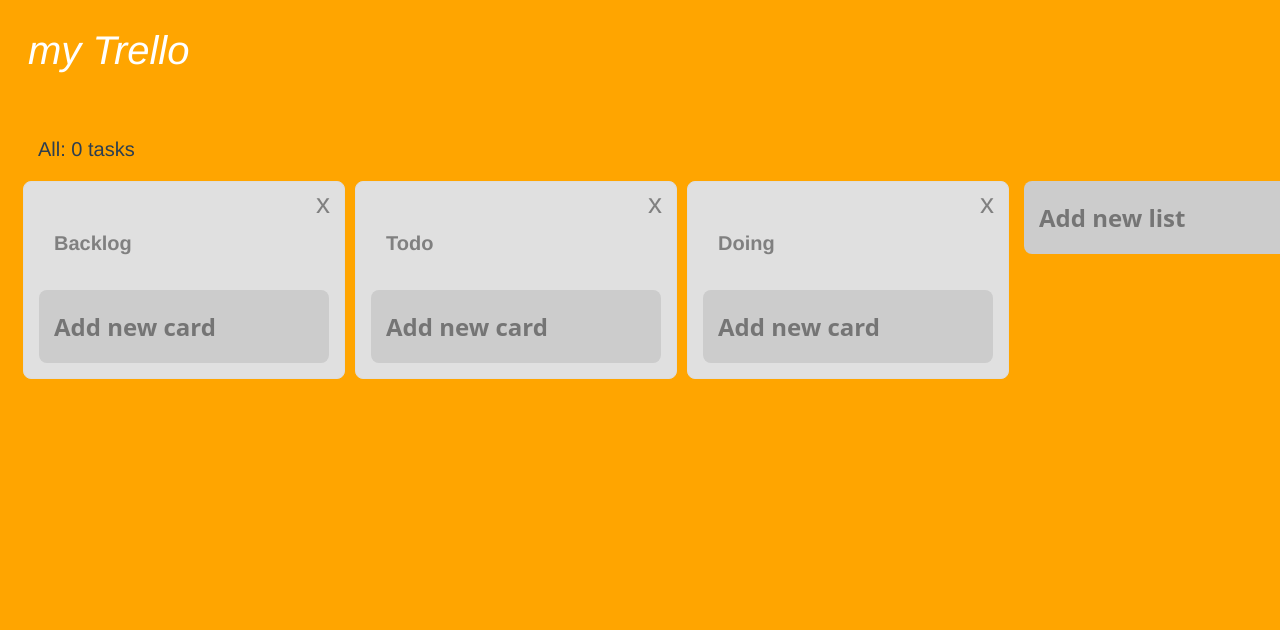
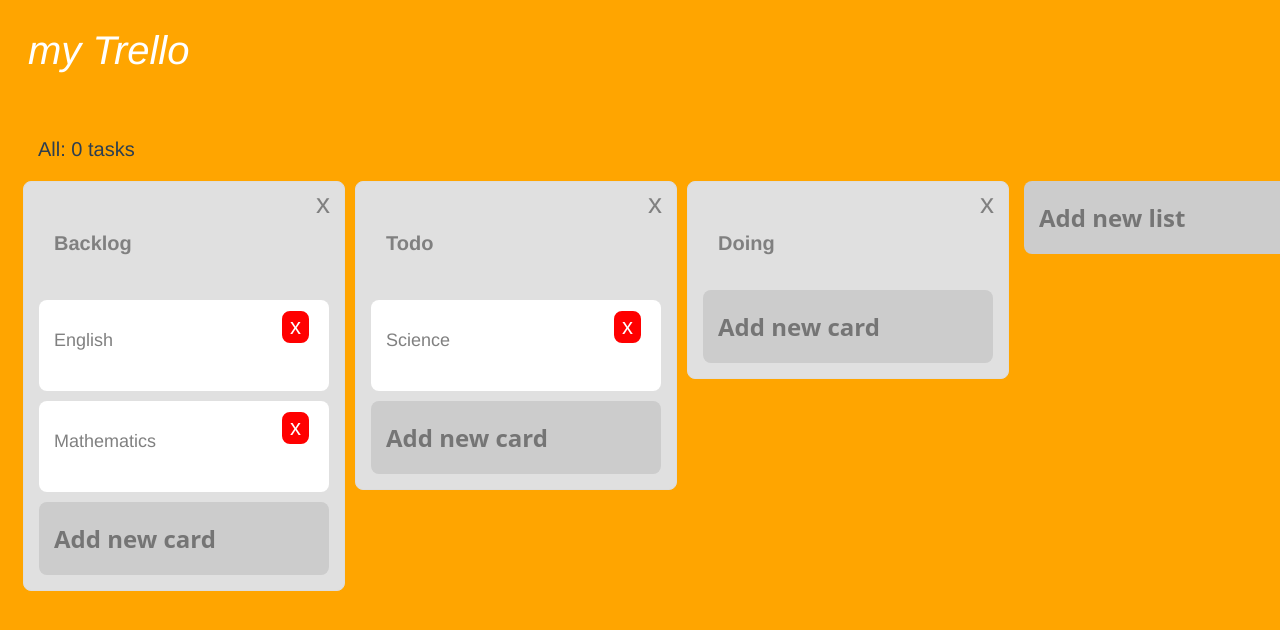
Before and after one commit to hidesan4869/trello-clone, a Vue app: page / in a window 1280 px wide. Shown: the top 630 px of the page. Built offline with nearby package versions, Linux system fonts and the light colour scheme.

Commit message:
card.vuueの作成

```diff
--- a/src/assets/css/style.css
+++ b/src/assets/css/style.css
@@ -159,7 +159,7 @@
   cursor: pointer;
 }
 
-.clone-button {
+.close-button {
   position: absolute;
   top: 6px;
   right: 15px;
--- a/src/components/Board.vue
+++ b/src/components/Board.vue
@@ -9,6 +9,7 @@
         <list v-for="(item, index) in lists"
               :key="item.id"
               :title="item.title"
+              :cards="item.cards"
               :listIndex="index"
           />
         <ListAdd />
--- /dev/null
+++ b/src/components/Card.vue
@@ -0,0 +1,36 @@
+<template>
+  <div class="card">
+    <button class="close-button" @click="removeCardFromList">x
+    </button>
+    <div class="body">
+      {{ body }}
+    </div>
+  </div>
+</template>
+
+<script>
+export default {
+  props: {
+    body: {
+      type: String,
+      required: true
+    },
+    listIndex: {
+      type: Number,
+      required: true
+    },
+    cardIndex: {
+      type: Number,
+      required: true
+    },
+  },
+
+  methods: {
+    removeCardFromList() {
+      if(confirm('本当にこのカードを削除しますか?')) {
+        this.$store.dispatch('removeCardFromList', { cardIndex: this.cardIndex, listIndex: this.listIndex})
+      }
+    }
+  },
+}
+</script>
--- a/src/components/CardAdd.vue
+++ b/src/components/CardAdd.vue
@@ -9,7 +9,7 @@
         />
     <button type="submit"
             class="add-button"
-            v-if="isEdithing || bodyExists">
+            v-if="isEditing || bodyExists">
       Add
     </button>
   </form>
@@ -27,19 +27,19 @@
   data: function() {
     return {
       body: '',
-      isEdithing: false,
+      isEditing: false,
     }
   },
   computed: {
-    classlist: function() {
-      const classlist = ['addcard']
-      if(this.isEdithing) {
-        classlist.push('active')
+    classList: function() {
+      const classList = ['addcard']
+      if(this.isEditing) {
+        classList.push('active')
       }
       if(this.bodyExists) {
-        classlist.push('addable')
+        classList.push('addable')
       }
-      return classlist
+      return classList
     },
     bodyExists() {
       return this.body.length > 0
@@ -47,11 +47,11 @@
   },
 
   methods: {
-    startEdithing: function() {
-      this.isEdithing = true
+    startEditing: function() {
+      this.isEditing = true
     },
-    finishEdithing: function() {
-      this.isEdithing = false
+    finishEditing: function() {
+      this.isEditing = false
     },
     addCardToList: function() {
       this.$store.dispatch('addCardToList', {body: this.body, listIndex: this.listIndex})
--- a/src/components/List.vue
+++ b/src/components/List.vue
@@ -4,21 +4,33 @@
       <p class="list-title">{{ title }}</p>
       <div class="deletelist" @click="removeList">x</div>
     </div>
+    <Card v-for="(item, index) in cards"
+    :body="item.body"
+    :key="item.id"
+    :cardIndex="index"
+    :listIndex="listIndex"
+    />
     <CardAdd :listIndex="listIndex" />
   </div>
 </template>
 
 <script>
 import CardAdd from './CardAdd'
+import Card from './Card'
 
   export default {
     components: {
       CardAdd,
+      Card
     },
 
     props: {
       title: {
         type: String,
+        required: true
+      },
+      cards: {
+        type: Array,
         required: true
       },
       listIndex: {
```
